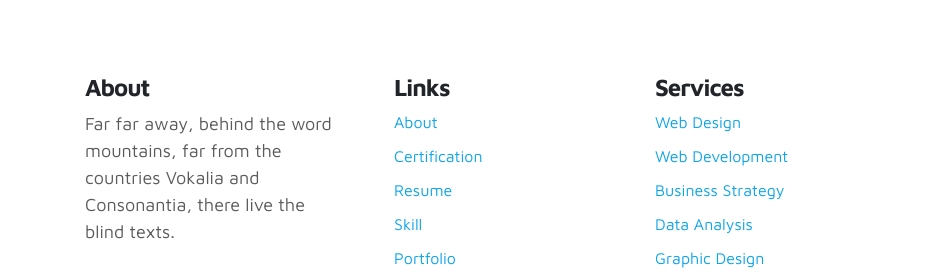
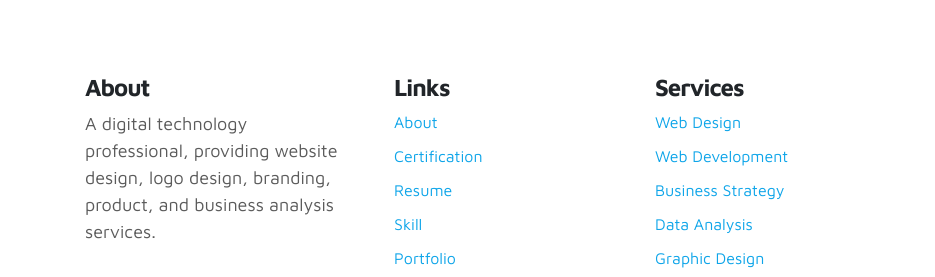
Before and after one commit to ainunnawawi/ainunnawawifolio, a plain HTML site: page index.html in a window 1280 px wide. Shown: the part 5950-6227 px from the top of the page, 0-935 px from the left. Drawn offline with Linux system fonts and the light colour scheme; files whose address does not match are found by name.

Commit message:
My first change

```diff
--- a/index.html
+++ b/index.html
@@ -571,8 +571,7 @@ https://www.tooplate.com/view/2115-marvel
           <div class="ftco-footer-widget mb-4 ftco-animate">
             <h4 class="ftco-heading-2">About</h4>
             <p>
-              Far far away, behind the word mountains, far from the countries
-              Vokalia and Consonantia, there live the blind texts.
+              A digital technology professional, providing website design, logo design, branding, product, and business analysis services.
             </p>
             <ul class="ftco-footer-social list-unstyled float-md-left float-lft mt-5">
               <li class="ftco-animate">
```
